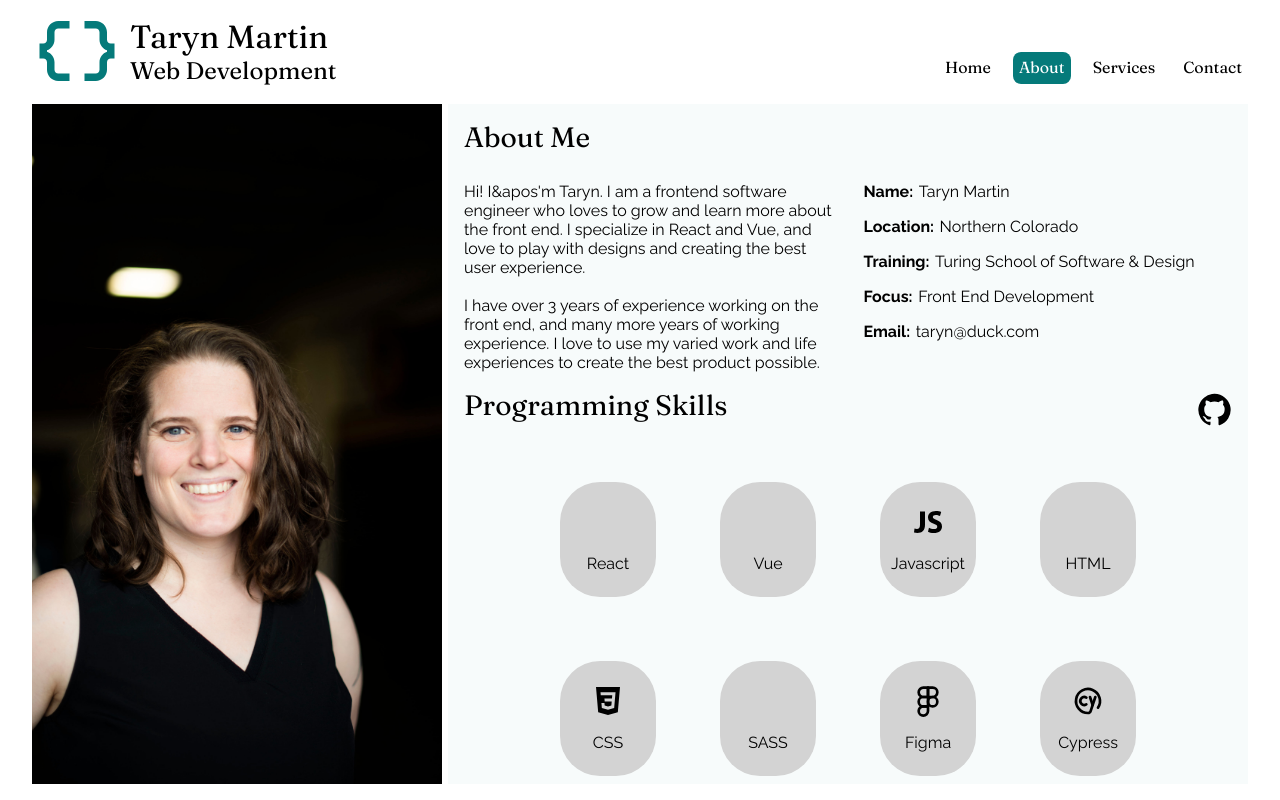
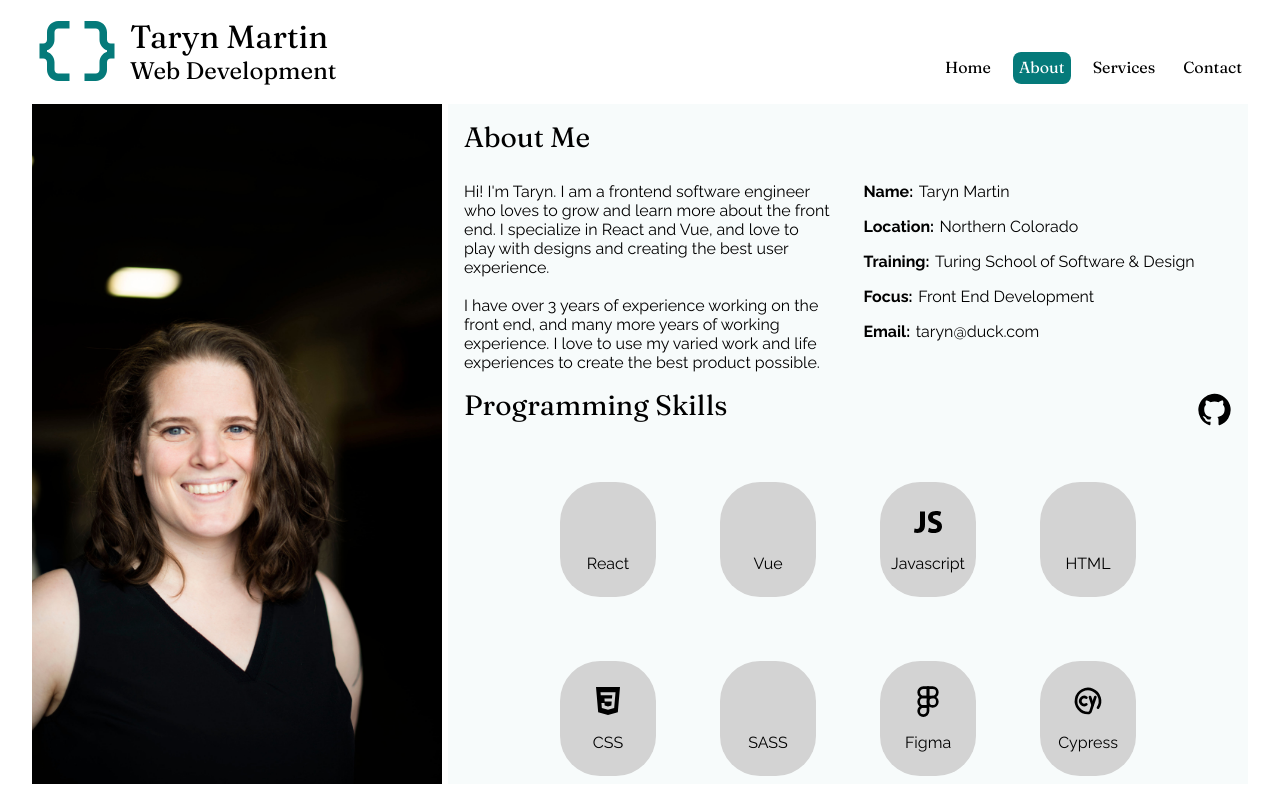
Before and after one commit to tarynmartin/portfolio, a Next.js app: page /about in a window 1280 px wide. Built offline with nearby package versions, Linux system fonts and the light colour scheme; some icons are missing.

Commit message:
fix: fixed issue with no-unescaped-entities lint rule

```diff
--- a/src/app/about/data.js
+++ b/src/app/about/data.js
@@ -8,7 +8,7 @@ import { TbBrandCypress } from "react-icons/tb";
 import { SiJest } from "react-icons/si";
 import { BsBootstrap } from "react-icons/bs";
 
-export const aboutInfoCopy = <span>Hi! I&apos'm Taryn. I am a frontend software engineer who loves to grow and learn more about the front end. I specialize in React and Vue, and love to play with designs and creating the best user experience.  <br /> <br /> I have over 3 years of experience working on the front end, and many more years of working experience. I love to use my varied work and life experiences to create the best product possible.</span>
+export const aboutInfoCopy = <span>Hi! I'm Taryn. I am a frontend software engineer who loves to grow and learn more about the front end. I specialize in React and Vue, and love to play with designs and creating the best user experience.  <br /> <br /> I have over 3 years of experience working on the front end, and many more years of working experience. I love to use my varied work and life experiences to create the best product possible.</span>
 
 export const aboutInfoData = {
   name: 'Taryn Martin',
@@ -76,7 +76,7 @@ export const experienceInfo = [
     details:
     <ul className={styles.detailsList}>
       <li>Utilized Vue and SCSS to create and deliver features</li>
-      <li>Implemented features based on Product and Design requirements for our client&apos's SaaS application</li>
+      <li>Implemented features based on Product and Design requirements for our client's SaaS application</li>
       <li>dentified and triaged bugs, tech debt, and polishes to ensure a seamless user experience</li>
       <li>Provided feedback through code reviews and discussions with team</li>
     </ul>,
```
Also changed, not shown: .eslintrc.json.
